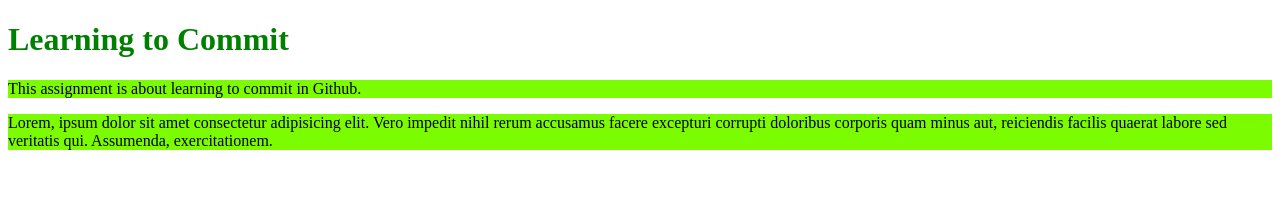
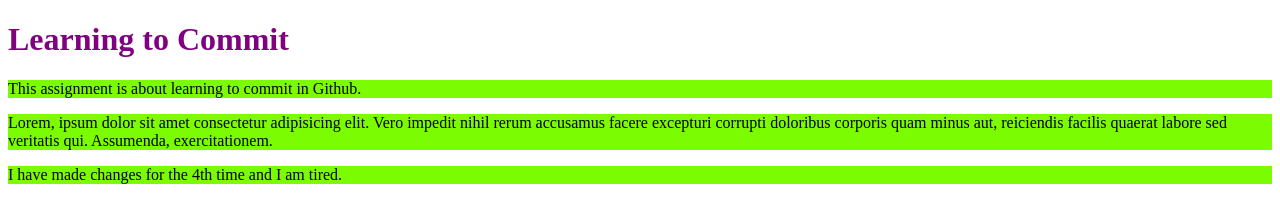
Before and after one commit to LVBullock-FSdev/basic_repo, a plain HTML site: page index.html in a window 1280 px wide. Drawn offline with Linux system fonts and the light colour scheme.

Commit message:
updated index.html and styles.css

```diff
--- a/index.html
+++ b/index.html
@@ -31,6 +31,6 @@ Don't spend more than an hour or two familiarizing yourself with these commands.
 
     <p>Lorem, ipsum dolor sit amet consectetur adipisicing elit. Vero impedit nihil rerum accusamus facere excepturi corrupti doloribus corporis quam minus aut, reiciendis facilis quaerat labore sed veritatis qui. Assumenda, exercitationem.</p>
 
-
+    <p>I have made changes for the 4th time and I am tired.</p>
   </body>
 </html>
--- a/styles.css
+++ b/styles.css
@@ -1,5 +1,5 @@
 h1{
-    color: green;
+    color: purple;
 }
 
 p{
```
